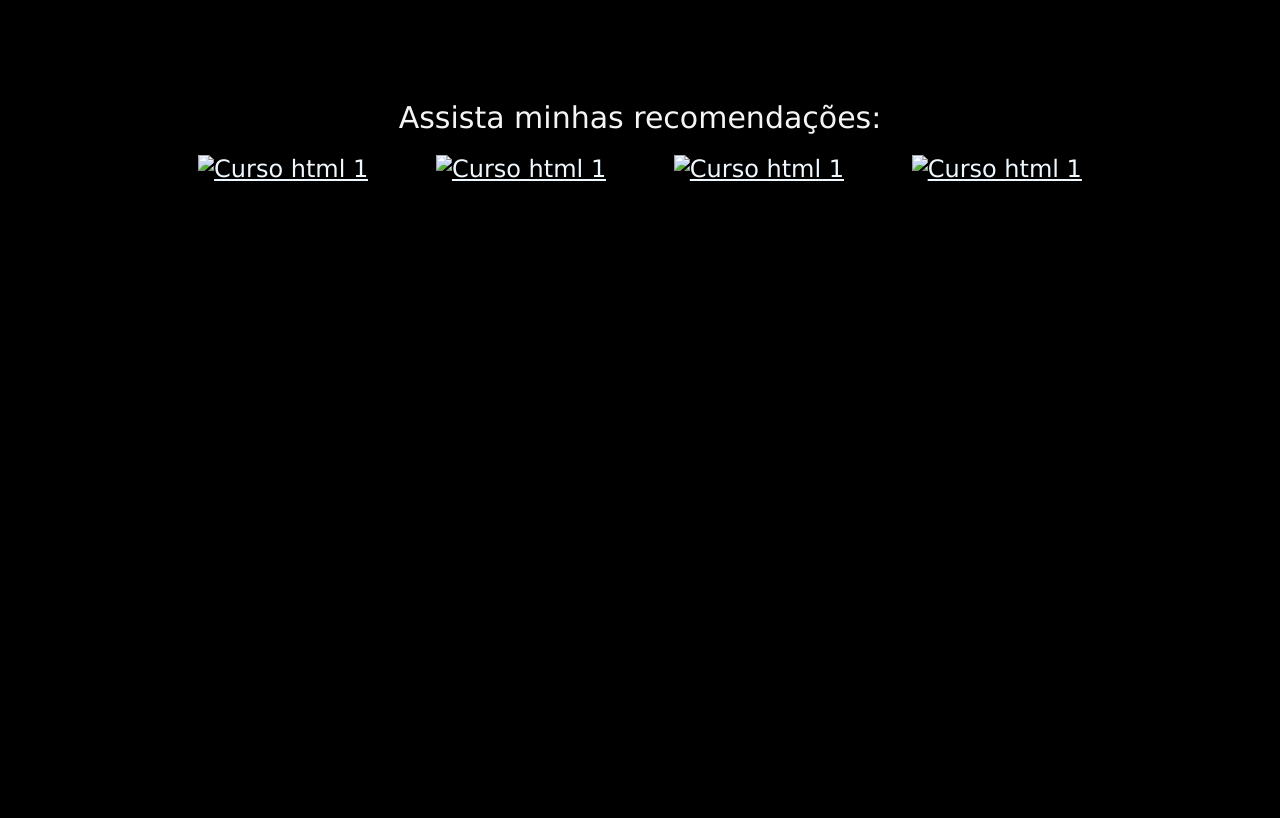
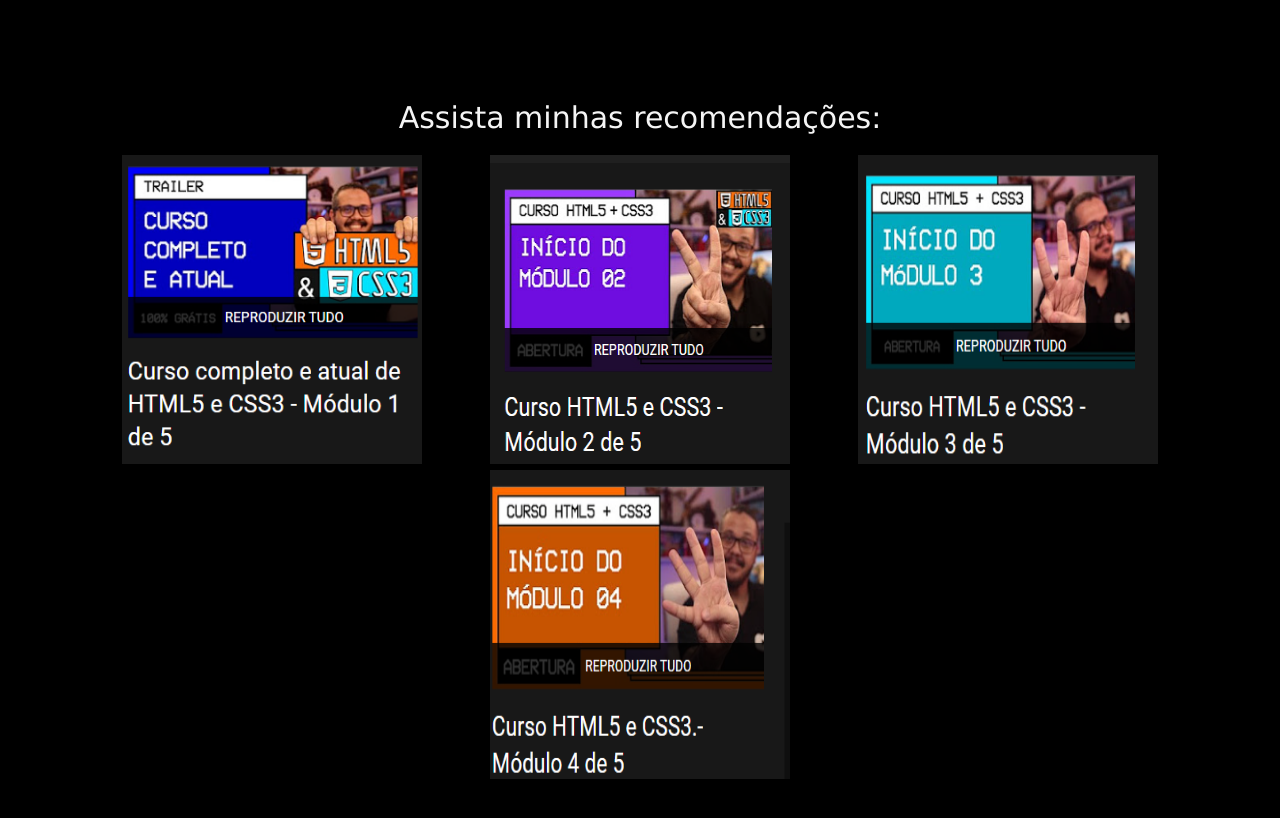
Before and after one commit to GeovannaBamberg/VideoCyber, a plain HTML site: page index.html in a window 1280 px wide. Drawn offline with Linux system fonts and the light colour scheme; the site is published under a folder, as on GitHub Pages, so addresses that start at the root find nothing.

Commit message:
correção de caminhos
Correção dos nomes dos arquivos e dos caminhos

```diff
--- a/index.html
+++ b/index.html
@@ -11,10 +11,10 @@
     <h1>Assista minhas recomendações:</h1>
 
     <div class="imgModulos">
-            <a href="/pagina1.html"> <img src="/asserts/imagens/html1.png" alt="Curso html 1"></a>
-            <a href="/pagina2.html"> <img src="/asserts/imagens/html2.png" alt="Curso html 1"></a>
-            <a href="/pagina3.html"> <img src="/asserts/imagens/html3.png" alt="Curso html 1"></a>
-            <a href="/pagina4.html"> <img src="/asserts/imagens/html4.png" alt="Curso html 1"></a>
+            <a href="primeiroModuloDoCurso.html"> <img src="assets/imagens/html1.png" alt="Primeiro Modulo do Curso html "></a>
+            <a href="segundoModuloDoCurso.html"> <img src="assets/imagens/html2.png" alt="Segundo Modulo do Curso html"></a>
+            <a href="terceiroModuloDoCurso.html"> <img src="assets/imagens/html3.png" alt="Terceiro Modulo do Curso html"></a>
+            <a href="quartoModuloDoCurso.html"> <img src="assets/imagens/html4.png" alt="Quarto Modulo do Curso html"></a>
     </div>
 </body>
 </html>
```
Also changed, not shown: primeiroModuloDoCurso.html (renamed from pagina1.html, +1 -1 lines), quartoModuloDoCurso.html (renamed from pagina4.html, +1 -1 lines), segundoModuloDoCurso.html (renamed from pagina2.html, +1 -1 lines), terceiroModuloDoCurso.html (renamed from pagina3.html, +1 -1 lines), assets/icon/setaRetorno.png (renamed from asserts/icon/setaRetorno.png), assets/imagens/html1.png (renamed from asserts/imagens/html1.png), assets/imagens/html2.png (renamed from asserts/imagens/html2.png), assets/imagens/html3.png (renamed from asserts/imagens/html3.png), assets/imagens/html4.png (renamed from asserts/imagens/html4.png).
